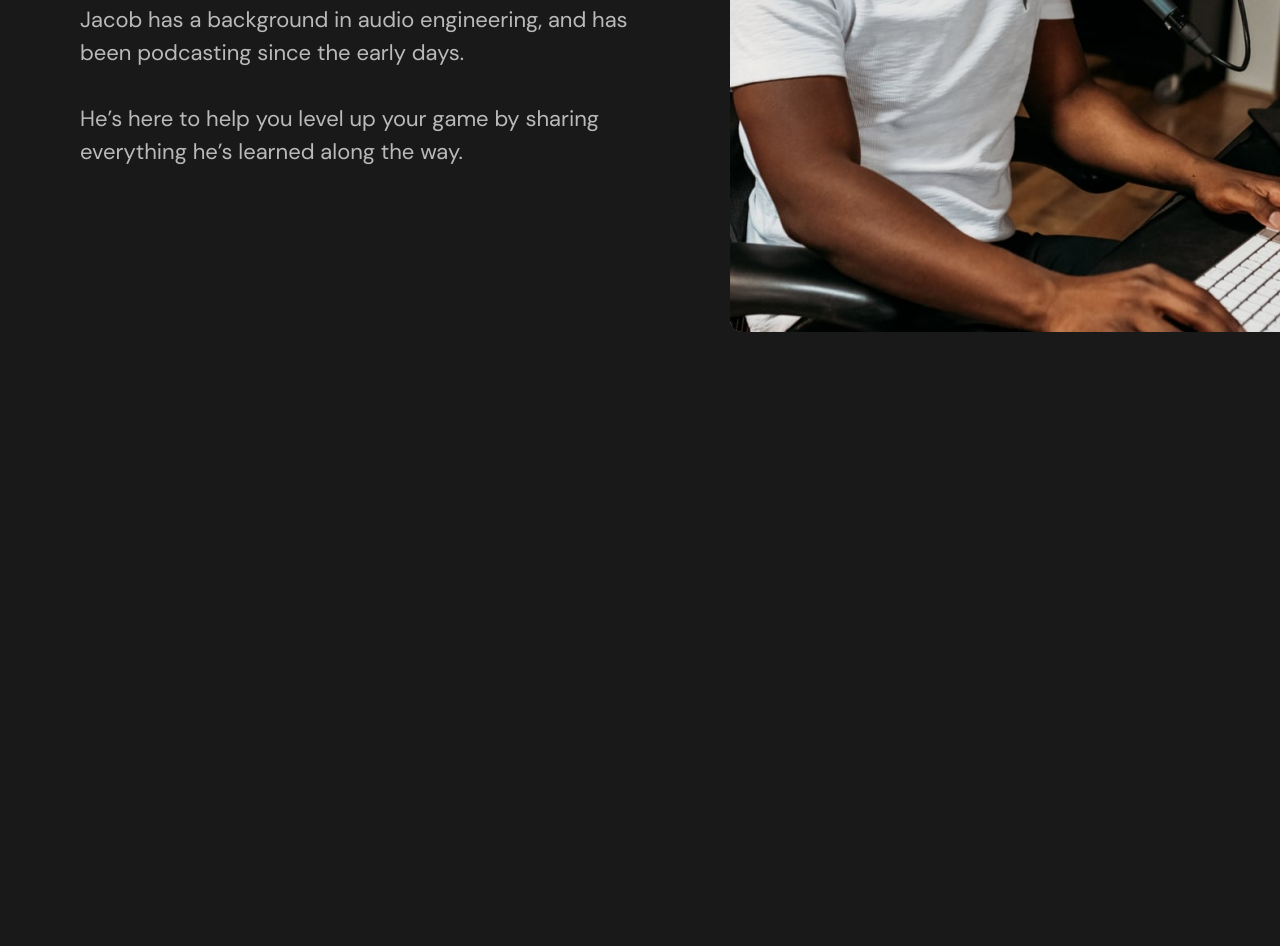
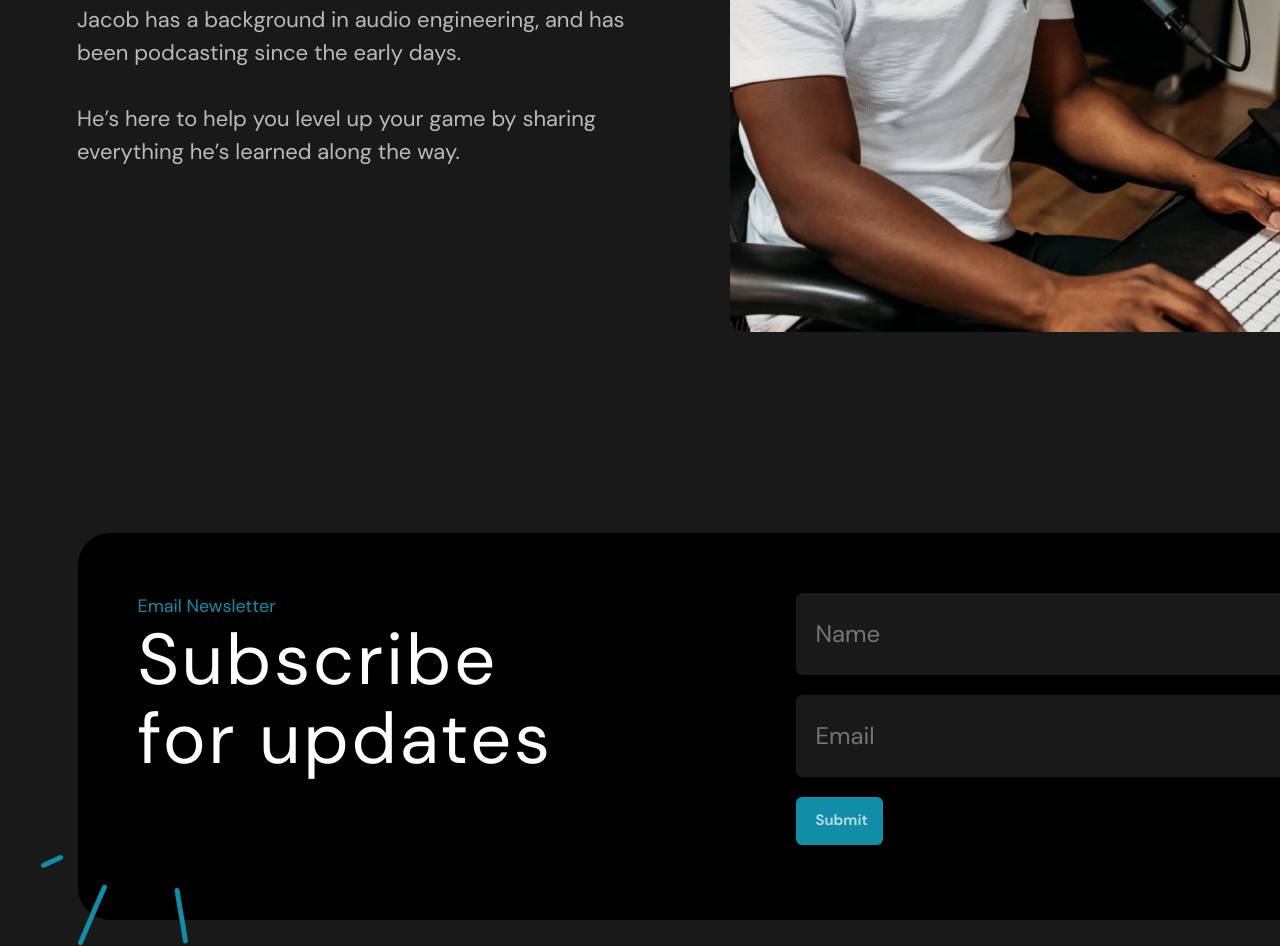
Before and after one commit to sherzodxon/castaway, a plain HTML site: page index.html in a window 1280 px wide. Shown: the part 3631-4577 px from the top of the page. Before the commit the page ends 3963 px from the top, so only its background shows below. Drawn offline with Linux system fonts and the light colour scheme.

Commit message:
update section is finished

```diff
--- a/index.html
+++ b/index.html
@@ -111,6 +111,19 @@
                 <img src="img/person.jpg" width="650" height="743" alt="Jacob" class="person-img">
             </div>
         </section>
+        <section class="update">
+            <div class="update-container container">
+                <div class="update-text-wrapper">
+                    <h3 class="update-title">Email Newsletter</h3>
+                    <p class="update-text">Subscribe for updates</p>
+                </div>
+                <form action="get" class="update-form">
+                    <input type="text" class="update-input" placeholder="Name">
+                    <input type="email" class="update-input" placeholder="Email">
+                    <button class="update-button link">Submit</button>
+                </form>
+            </div>
+        </section>
     </main>
 <script src="js/main.js"></script>
 </body>
--- a/scss/blocks/_blocks.scss
+++ b/scss/blocks/_blocks.scss
@@ -4,3 +4,4 @@
 @import 'listen';
 @import 'latest';
 @import 'person';
+@import 'update';
--- a/scss/blocks/_person.scss
+++ b/scss/blocks/_person.scss
@@ -6,7 +6,7 @@
     width: 1320px;
     display: flex;
     justify-content: space-between;
-    padding-left: 20px;
+    padding-left: 17px;
     padding-right: 0;
 }
 
--- /dev/null
+++ b/scss/blocks/_update.scss
@@ -0,0 +1,73 @@
+.update {
+    margin-top: 201px;
+    margin-left: 15px;
+}
+
+.update-container {
+    padding: 60px;
+    background-color: var(--black);
+    border-radius: 32px;
+    display: flex;
+    align-items: flex-start;
+    justify-content: space-between;
+    position: relative;
+    padding-bottom: 75px;
+    &::after{
+        position: absolute;
+        width: 147px;
+        height: 91px;
+        content: '';
+        background: url(../../img/update-after.png) no-repeat center center;
+        bottom: -26px;
+        left: -37px;
+    }
+
+}
+
+.update-title {
+    font-weight: 400;
+    font-size: 18px;
+    line-height: 27px;
+    color: var(--blue);
+}
+
+.update-text {
+    font-size: 72px;
+    line-height: 79px;
+    letter-spacing: 2.88px;
+    width: 431px;
+}
+
+.update-form {
+    display: flex;
+    flex-direction: column;
+    width: 522px;
+}
+
+.update-input {
+    border: none;
+    border: 1px solid rgba(25, 25, 25, 1);
+    background: rgba(25, 25, 25, 1);
+    font-size: 24px;
+    line-height: 29px;
+    color: rgba(255, 255, 255, 0.7);
+    border-radius: 6px;
+    padding: 25px 40px 26px 19px;
+    margin-bottom: 20px;
+
+    &:focus {
+        background-color: var(--black);
+        outline: 1px solid rgba(25, 25, 25, 1);
+    }
+}
+
+.update-button {
+    border: none;
+    display: inline-block;
+    max-width: 87px;
+    font-weight: 700;
+    font-size: 15px;
+    line-height: 29px;
+    color: rgba(255, 255, 255, 0.7);
+    padding: 9px 16px 10px 20px;
+}
```
Also changed, not shown: css/main.css, img/update-after.png (added), 1 other file.
